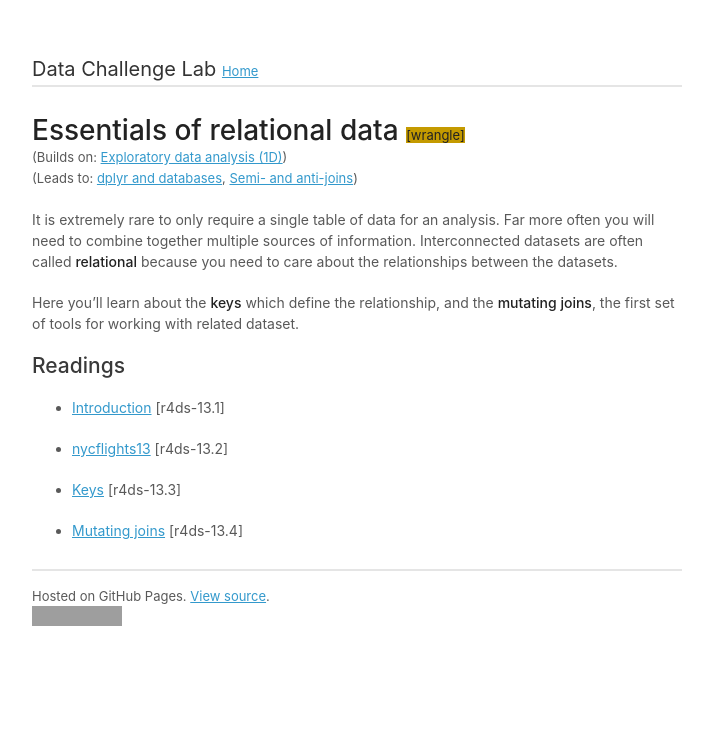
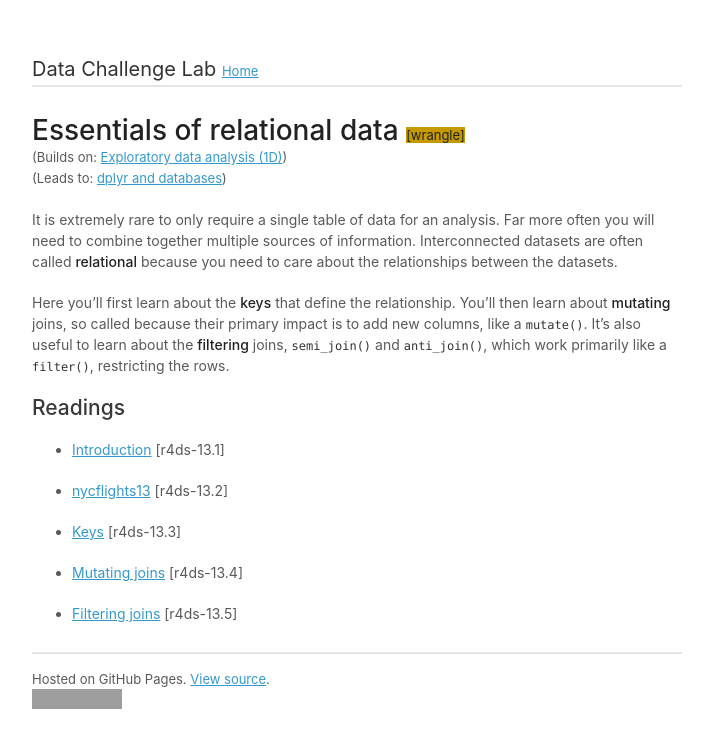
Before and after one commit to dcl-2019-01/curriculum, a Jekyll site: the page built from docs/relational-basics.md, in a window 1280 px wide. Shown: the top 748 px of the page, without its empty margins (283-996 px from the left). Built offline with Jekyll 4.4.1, drawn with Linux system fonts in a browser that asks for light colours; our own code applies the rules of GitHub Pages for plain Markdown files; a script that is not in the unit is left out; grey boxes are pictures that could not be loaded.

Commit message:
Add week 3

```diff
--- a/docs/relational-basics.md
+++ b/docs/relational-basics.md
@@ -6,16 +6,18 @@ title: Essentials of relational data
 
 # Essentials of relational data <small class='wrangle'>[wrangle]</small>
 <small>(Builds on: [Exploratory data analysis (1D)](eda-1d.md))</small>
-<small>(Leads to: [dplyr and databases](dplyr-databases.md), [Semi- and anti-joins](filter-joins.md))</small>
+<small>(Leads to: [dplyr and databases](dplyr-databases.md))</small>
 
 It is extremely rare to only require a single table of data for an analysis.
 Far more often you will need to combine together multiple sources of
 information. Interconnected datasets are often called __relational__ because
 you need to care about the relationships between the datasets.
 
-Here you'll learn about the __keys__ which define the relationship, and
-the __mutating joins__, the first set of tools for working with related
-dataset.
+Here you'll first learn about the __keys__ that define the relationship.
+You'll then learn about __mutating__ joins, so called because their primary
+impact is to add new columns, like a `mutate()`. It’s also useful to learn
+about the __filtering__ joins, `semi_join()` and `anti_join()`, which work
+primarily like a `filter()`, restricting the rows.
 
 ## Readings
 
@@ -26,3 +28,5 @@ dataset.
   * [Keys](http://r4ds.had.co.nz/relational-data.html#keys) [r4ds-13.3]
 
   * [Mutating joins](http://r4ds.had.co.nz/relational-data.html#mutating-joins) [r4ds-13.4]
+
+  * [Filtering joins](http://r4ds.had.co.nz/relational-data.html#filtering-joins) [r4ds-13.5]
--- a/syllabus.yml
+++ b/syllabus.yml
@@ -85,7 +85,6 @@ weeks:
 # - export
 # - vector-summary-functions
 # - report-generation
-# - filter-joins
 # - reprexes # included in getting-help
 # Next
 # - analysis-workflow
--- a/units/filter-joins.yml
+++ b/units/filter-joins.yml
@@ -8,7 +8,5 @@ desc: |
   `anti_join()`, which work primarily like a `filter()`, restricting the
   rows.
 
-needs: [relational-basics]
-
 readings:
 - book: r4ds-13.5
--- a/units/joins-debugging.yml
+++ b/units/joins-debugging.yml
@@ -6,7 +6,5 @@ desc: |
   that you don't find with nycflights13. It's a good idea to check your
   keys as a first step, just after you've tidied the data.
 
-needs: [filter-joins]
-
 readings:
 - book: r4ds-13.6
```
Also changed, not shown: docs/filter-joins.md (+1 -2 lines), docs/joins-debugging.md (+1 -1 lines), units/relational-basics.yml (+6 -3 lines), overview.png.
